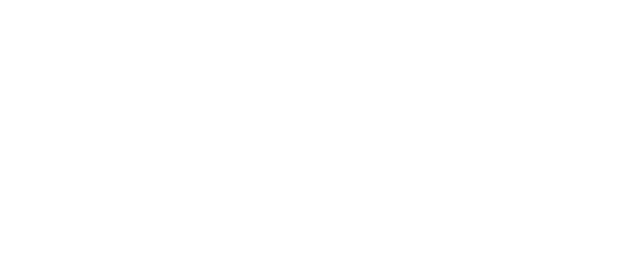
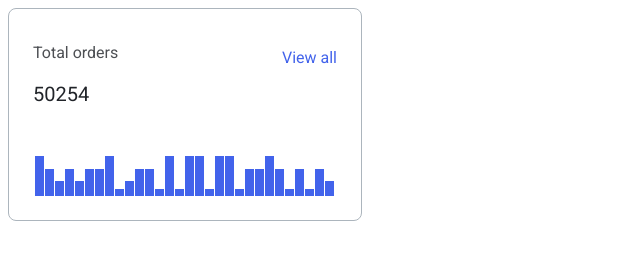
Before and after one commit to js-tasks-ru/htmlcss-20230227_kira-ismailova, a website: page 04-lection2/01-histogram/index.html in a window 1280 px wide. Shown: the whole page, without its empty margins (0-640 px from the left). Drawn offline with Linux system fonts and the light colour scheme.

Commit message:
histogram is ready

```diff
--- a/04-lection2/01-histogram/histogram.css
+++ b/04-lection2/01-histogram/histogram.css
@@ -0,0 +1,66 @@
+.histogram {
+    box-sizing: border-box;
+    background: var(--white);
+    border: 1px solid var(--grey-3);
+    border-radius: 8px;
+    max-width: 354px;
+    font-family: 'Inter';
+    font-style: normal;
+    line-height: 24px;
+    padding: 16px 24px 24px;
+}
+
+.histogram__header {
+    display: flex;
+    justify-content: space-between;
+}
+
+.histogram__title {
+    font-size: 16px;
+    font-weight: 400;
+    color: #212429;
+    opacity: 0.8;
+}
+
+.histogram__link {
+    padding-top: 21px;
+    color: var(--purple-light);
+}
+
+.histogram__total {
+    font-weight: 400;
+    font-size: 20px;
+    line-height: 26px;
+    color: #212429;
+    margin-top: 0px;
+}
+
+.histogram__items {
+    height: 50px;
+    margin-top: 39px;
+    display: flex;
+    justify-content: center;
+    align-items: flex-end;
+}
+
+.histogram__item {
+    flex-basis: 9px;
+    margin-right: 1px;
+    background-color: var(--purple-light);
+}
+
+.histogram__item_high {
+    height: 80%;
+}
+
+.histogram__item_mid {
+    height: 55%;
+}
+
+.histogram__item_low {
+    height: 15%;
+}
+
+.histogram__item_short {
+    height: 30%;
+}
--- a/04-lection2/01-histogram/index.html
+++ b/04-lection2/01-histogram/index.html
@@ -6,6 +6,44 @@
         <link rel="stylesheet" href="./histogram.css">
     </head>
     <body>
-
+<div class="histogram">
+            <div class="histogram__header">
+                <h3 class="histogram__title">Total orders</h3>
+                <a class="histogram__link">View all</a>
+            </div>
+            <h4 class="histogram__total">50254</h4>
+            <div class="histogram__items">
+                <div class="histogram__item histogram__item_high"></div>
+                <div class="histogram__item histogram__item_mid"></div>
+                <div class="histogram__item histogram__item_short"></div>
+                <div class="histogram__item histogram__item_mid"></div>
+                <div class="histogram__item histogram__item_short"></div>
+                <div class="histogram__item histogram__item_mid"></div>
+                <div class="histogram__item histogram__item_mid"></div>
+                <div class="histogram__item histogram__item_high"></div>
+                <div class="histogram__item histogram__item_low"></div>
+                <div class="histogram__item histogram__item_short"></div>
+                <div class="histogram__item histogram__item_mid"></div>
+                <div class="histogram__item histogram__item_mid"></div>
+                <div class="histogram__item histogram__item_low"></div>
+                <div class="histogram__item histogram__item_high"></div>
+                <div class="histogram__item histogram__item_low"></div>
+                <div class="histogram__item histogram__item_high"></div>
+                <div class="histogram__item histogram__item_high"></div>
+                <div class="histogram__item histogram__item_low"></div>
+                <div class="histogram__item histogram__item_high"></div>
+                <div class="histogram__item histogram__item_high"></div>
+                <div class="histogram__item histogram__item_low"></div>
+                <div class="histogram__item histogram__item_mid"></div>
+                <div class="histogram__item histogram__item_mid"></div>
+                <div class="histogram__item histogram__item_high"></div>
+                <div class="histogram__item histogram__item_mid"></div>
+                <div class="histogram__item histogram__item_low"></div>
+                <div class="histogram__item histogram__item_mid"></div>
+                <div class="histogram__item histogram__item_low"></div>
+                <div class="histogram__item histogram__item_mid"></div>
+                <div class="histogram__item histogram__item_short"></div>
+            </div>
+        </div>
     </body>
 </html>
--- a/assets/css/main.css
+++ b/assets/css/main.css
@@ -8,6 +8,7 @@
     --black: #212429;
     --pink: #F784AD;
     --purple: #7048E8;
+    --purple-light: #4263EB;
     --blue: #374FC7;
     --red: #F03D3E;
     --grey-1: #F8F9FA;
```
